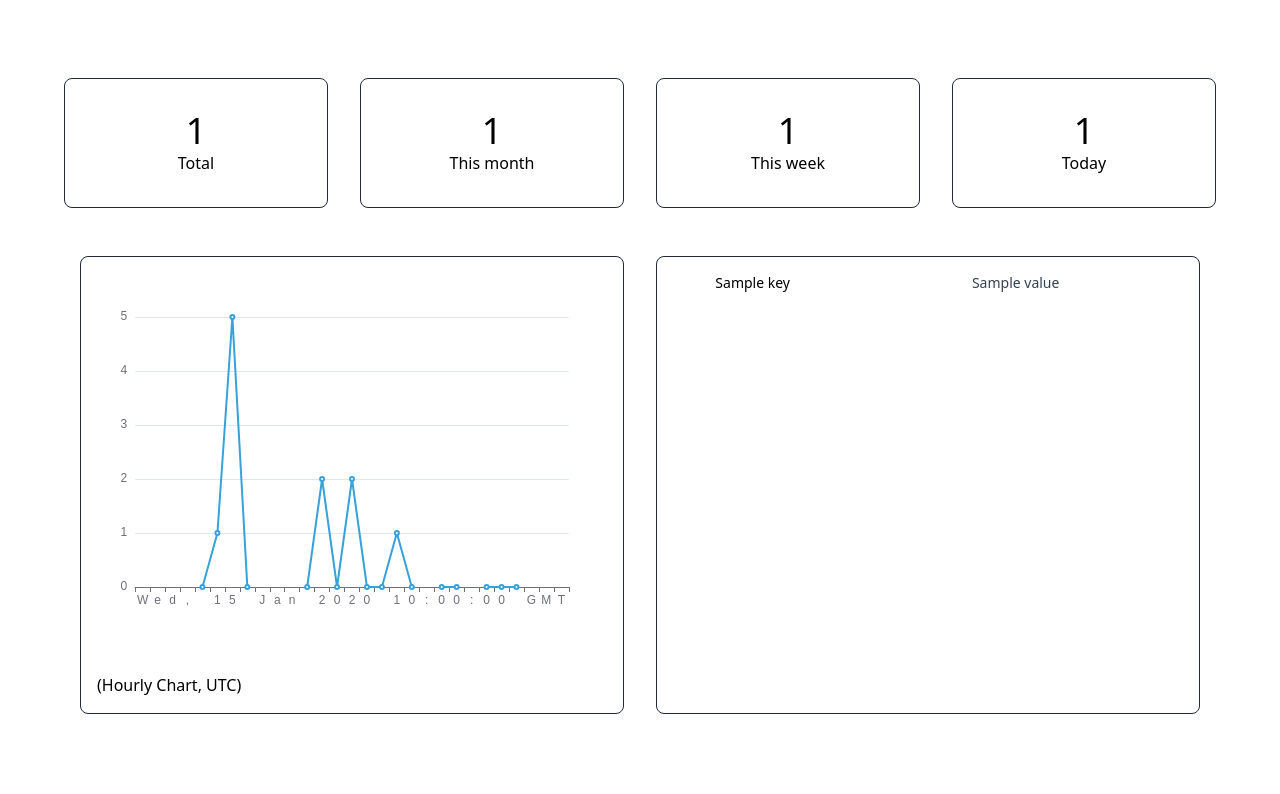
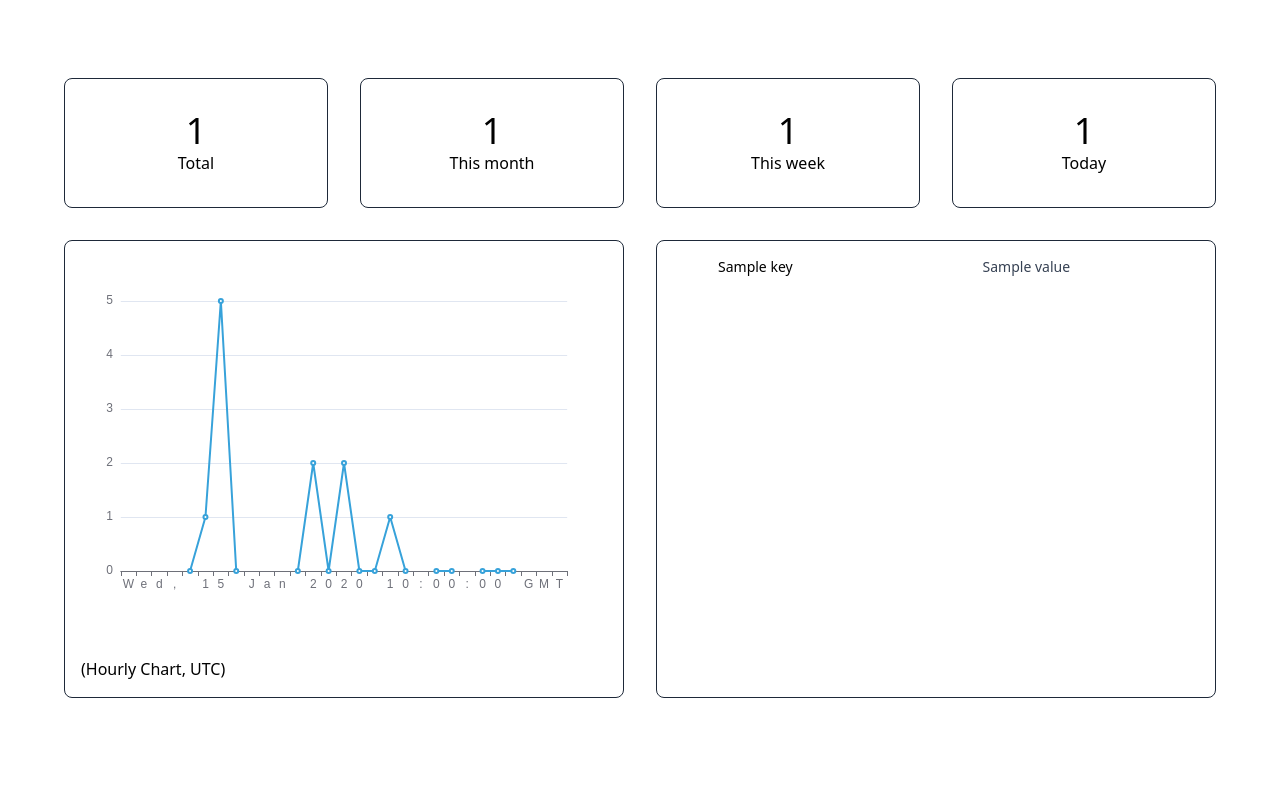
Before and after one commit to DiamondGotCat/web, a Flask app: template templates/analytics.html in a window 1280 px wide. Shown: the part 650-1444 px from the top of the page. After the commit the page ends 1348 px from the top, so only its background shows below. Run offline with Flask 3, Linux system fonts and the light colour scheme; the template is opened without the code that fills it: most values are stand-ins (such as "Sample title", 1, 10 or a date in 2020).

Commit message:
no description

```diff
--- a/templates/analytics.html
+++ b/templates/analytics.html
@@ -72,7 +72,7 @@ DGC-Analytics v4.1
             <p>Today</p>
         </div>
     </div>
-    <div class="grid grid-cols-1 gap-4 lg:grid-cols-2 lg:gap-8 p-4">
+    <div class="grid grid-cols-1 gap-4 lg:grid-cols-2 lg:gap-8">
         <div class="rounded-lg border border-gray-800">
             <div id="chart" style="width: 100%; height: 400px; min-height: 400px;"></div>
             <p class="text-left p-4">(Hourly Chart, UTC)</p>
```
